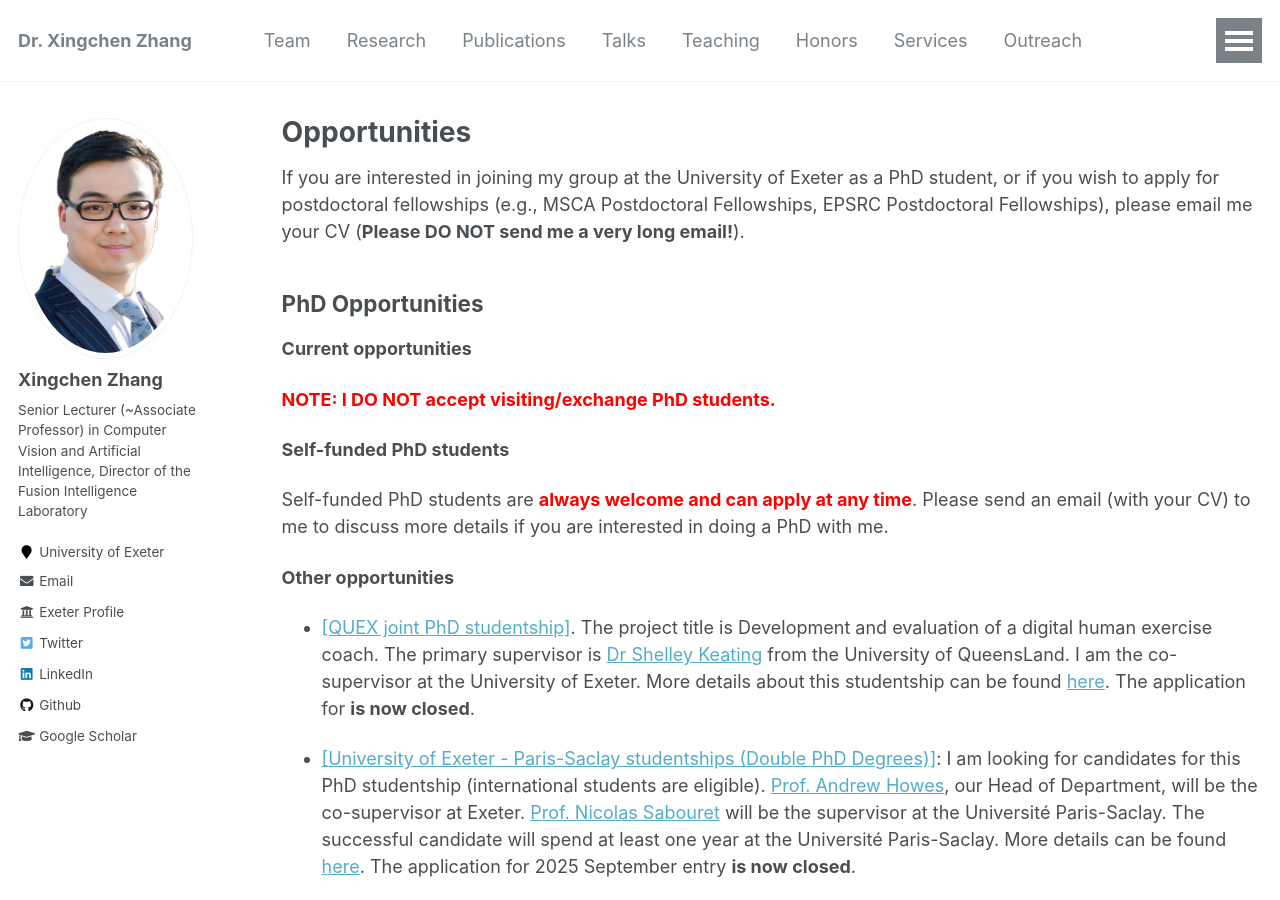
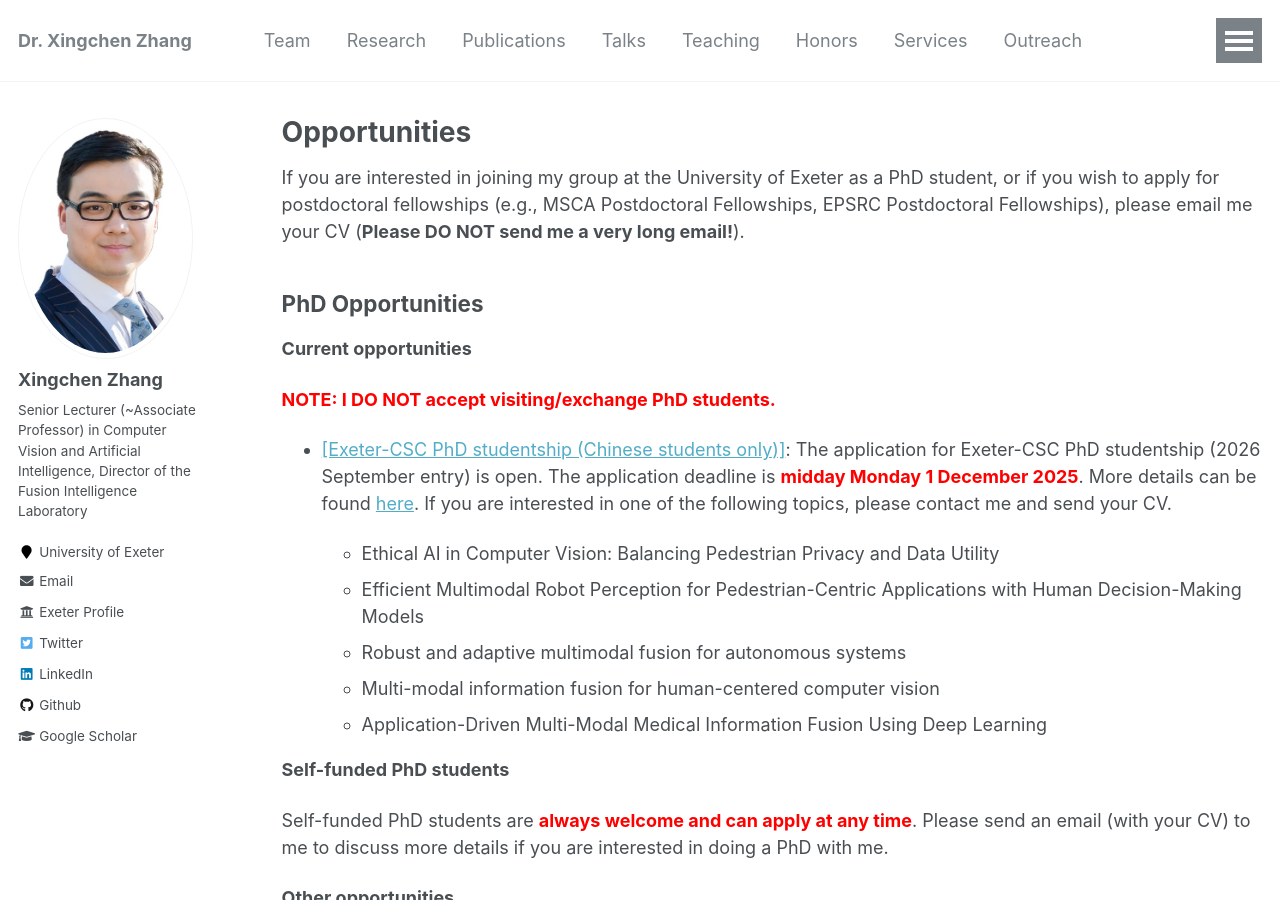
Before and after one commit to xingchenzhang/xingchenzhang.github.io, a Jekyll site: the page built from _pages/opportunities.md, in a window 1280 px wide and 900 px high. Built offline with Jekyll 4.4.1, drawn with Linux system fonts in a browser that asks for light colours.

Commit message:
update teaching and CSC scholarship

```diff
--- a/_pages/opportunities.md
+++ b/_pages/opportunities.md
@@ -14,6 +14,15 @@ PhD Opportunities
 **Current opportunities**
 
 **<span style="color: red;">NOTE: I DO NOT accept visiting/exchange PhD students.</span>**
+
+- [[Exeter-CSC PhD studentship (Chinese students only)]](https://www.exeter.ac.uk/study/pg-research/csc-scholarships/): The application for Exeter-CSC PhD studentship (2026 September entry) is open. The application deadline is **<span style="color: red;">midday Monday 1 December 2025</span>**. More details can be found [here](https://www.exeter.ac.uk/study/pg-research/csc-scholarships/). If you are interested in one of the following topics, please contact me and send your CV.
+
+    - Ethical AI in Computer Vision: Balancing Pedestrian Privacy and Data Utility
+    - Efficient Multimodal Robot Perception for Pedestrian-Centric Applications with Human Decision-Making Models
+    - Robust and adaptive multimodal fusion for autonomous systems
+    - Multi-modal information fusion for human-centered computer vision
+    - Application-Driven Multi-Modal Medical Information Fusion Using Deep Learning
+
 
 **Self-funded PhD students**
 
```
Also changed, not shown: _pages/about.md (+8 -0 lines), _pages/teaching.md (+2 -0 lines).
